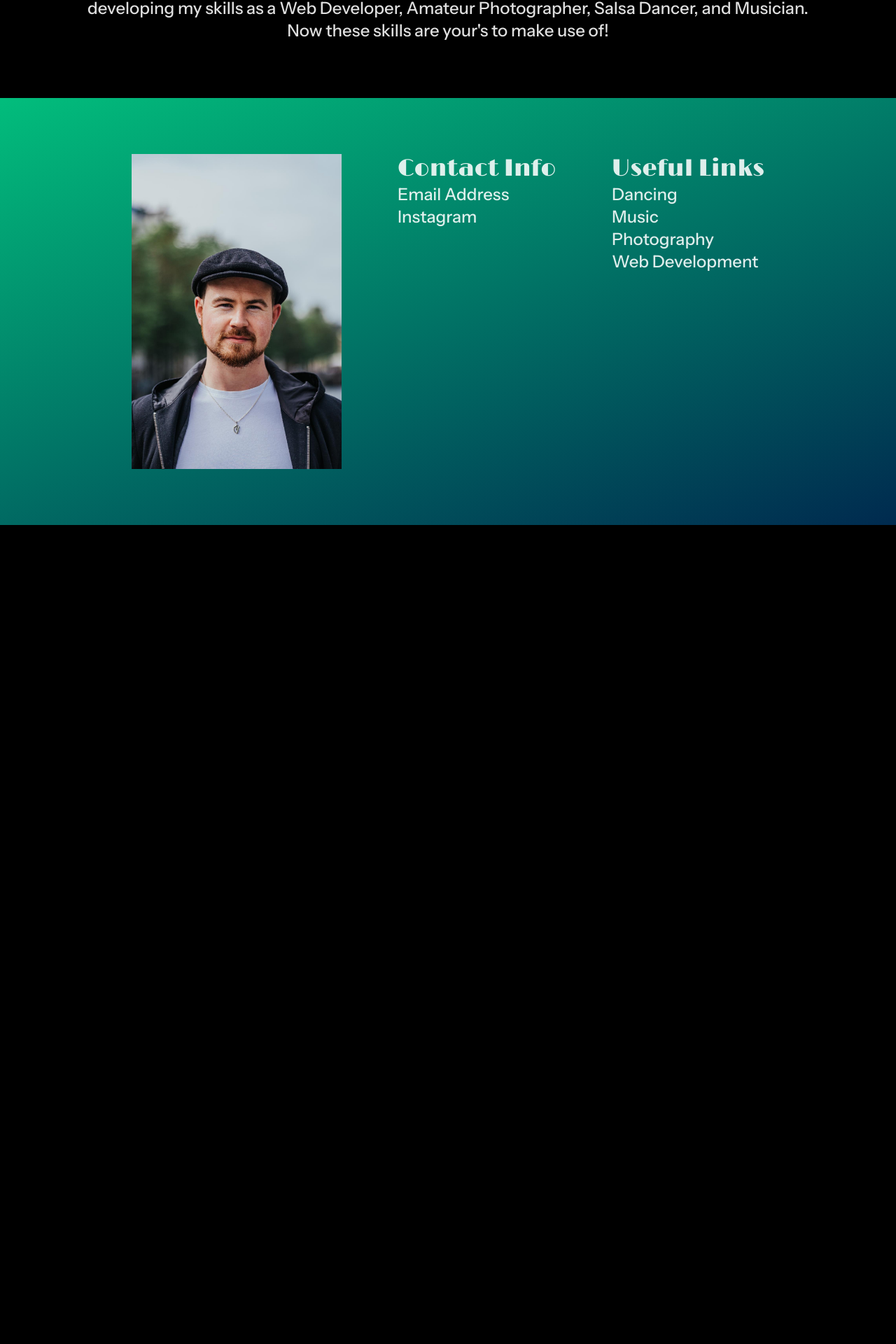
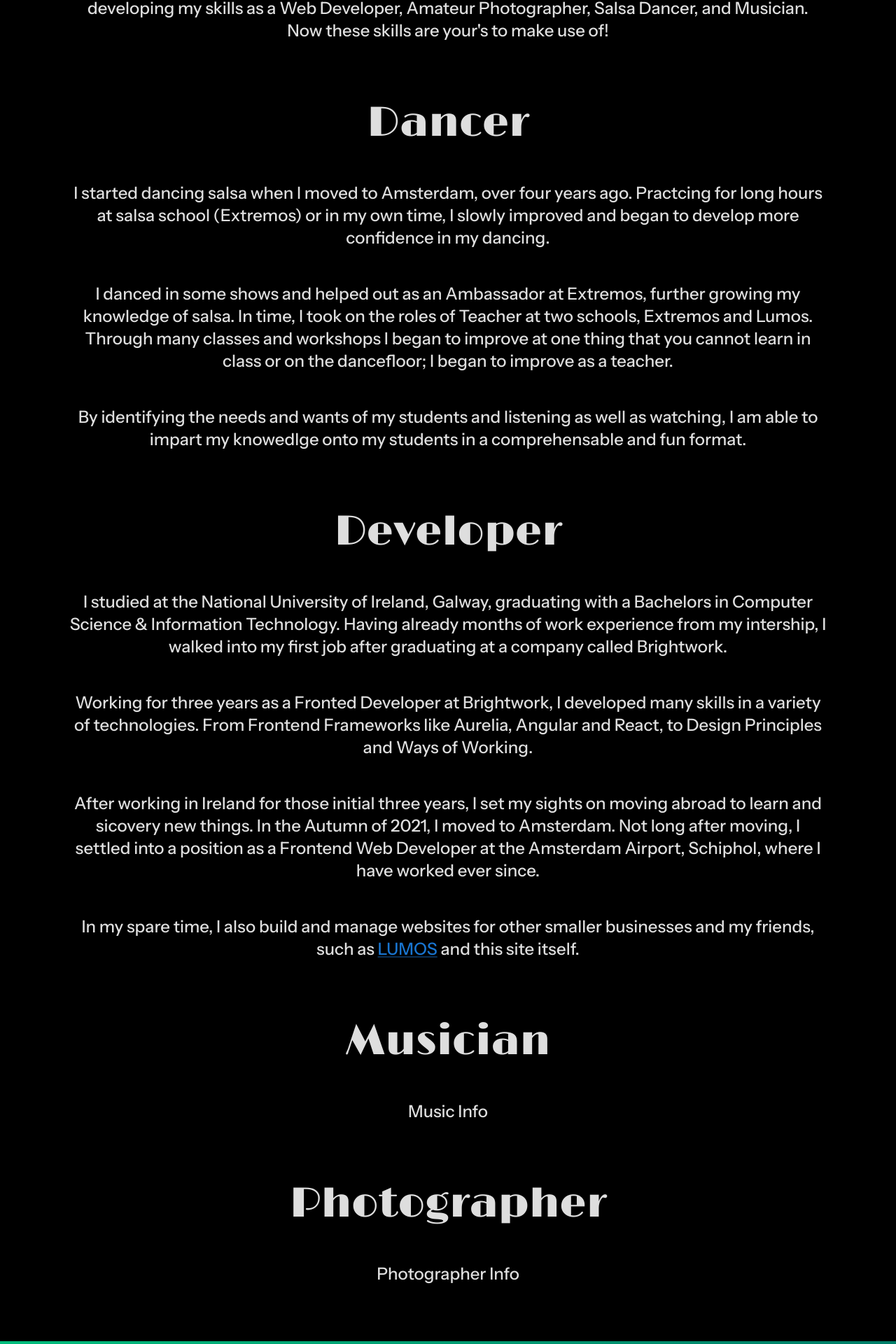
Before and after one commit to Lucobsen/lucobsen, a React (Vite) app: page / in a window 1280 px wide. Shown: the part 1038-2958 px from the top of the page at 70% size. Before the commit the page ends 1788 px from the top, so only its background shows below. Built offline with nearby package versions, Linux system fonts and the light colour scheme.

Commit message:
add basic sections

```diff
--- a/src/App.tsx
+++ b/src/App.tsx
@@ -1,4 +1,4 @@
-import { Box, Container, Grid, Stack, Typography } from '@mui/material';
+import { Box, Container, Grid, Link, Stack, Typography } from '@mui/material';
 import { useContext } from 'react';
 import { ScreenSizeContext } from './utils/screen-size-context';
 
@@ -32,6 +32,7 @@ const App = () => {
           </Stack>
         </Box>
 
+        {/* TODO: add hobbies and interests & socials */}
         <Stack
           my={10}
           textAlign="center"
@@ -70,12 +71,119 @@ const App = () => {
             </Grid>
           </Grid>
 
+          {/* TODO: my past, hobbies & interests */}
           <Typography variant="h5" fontFamily="Instrument Sans">
             Hi, my name is Luke, nerd by day, dancer by night!<br></br>I was
             born and raised in Ireland, before moving to the Netherlands in
             2021. For years I have worked developing my skills as a Web
             Developer, Amateur Photographer, Salsa Dancer, and Musician.
             <br></br>Now these skills are your's to make use of!
+          </Typography>
+        </Stack>
+
+        {/* TODO: add dancing videos, pictures, more info about schools I teach at, private class info, testimonials */}
+        <Stack
+          my={10}
+          textAlign="center"
+          spacing={6}
+          maxWidth={1200}
+          justifySelf="center"
+          width="85%"
+        >
+          <Typography variant="h2">Dancer</Typography>
+
+          <Typography variant="h5" fontFamily="Instrument Sans">
+            I started dancing salsa when I moved to Amsterdam, over four years
+            ago. Practcing for long hours at salsa school (Extremos) or in my
+            own time, I slowly improved and began to develop more confidence in
+            my dancing.
+          </Typography>
+
+          <Typography variant="h5" fontFamily="Instrument Sans">
+            I danced in some shows and helped out as an Ambassador at Extremos,
+            further growing my knowledge of salsa. In time, I took on the roles
+            of Teacher at two schools, Extremos and Lumos. Through many classes
+            and workshops I began to improve at one thing that you cannot learn
+            in class or on the dancefloor; I began to improve as a teacher.
+          </Typography>
+
+          <Typography variant="h5" fontFamily="Instrument Sans">
+            By identifying the needs and wants of my students and listening as
+            well as watching, I am able to impart my knowedlge onto my students
+            in a comprehensable and fun format.
+          </Typography>
+        </Stack>
+
+        {/* TODO: add personal projects and work projects */}
+        <Stack
+          my={10}
+          textAlign="center"
+          spacing={6}
+          maxWidth={1200}
+          justifySelf="center"
+          width="85%"
+        >
+          <Typography variant="h2">Developer</Typography>
+
+          <Typography variant="h5" fontFamily="Instrument Sans">
+            I studied at the National University of Ireland, Galway, graduating
+            with a Bachelors in Computer Science & Information Technology.
+            Having already months of work experience from my intership, I walked
+            into my first job after graduating at a company called Brightwork.
+          </Typography>
+
+          <Typography variant="h5" fontFamily="Instrument Sans">
+            Working for three years as a Fronted Developer at Brightwork, I
+            developed many skills in a variety of technologies. From Frontend
+            Frameworks like Aurelia, Angular and React, to Design Principles and
+            Ways of Working.
+          </Typography>
+
+          <Typography variant="h5" fontFamily="Instrument Sans">
+            After working in Ireland for those initial three years, I set my
+            sights on moving abroad to learn and sicovery new things. In the
+            Autumn of 2021, I moved to Amsterdam. Not long after moving, I
+            settled into a position as a Frontend Web Developer at the Amsterdam
+            Airport, Schiphol, where I have worked ever since.
+          </Typography>
+
+          <Typography variant="h5" fontFamily="Instrument Sans">
+            In my spare time, I also build and manage websites for other smaller
+            businesses and my friends, such as{' '}
+            {<Link href="https://www.lumoslatin.nl/">LUMOS</Link>} and this site
+            itself.
+          </Typography>
+        </Stack>
+
+        {/* TODO: Links to my music, photos of me performing, guitar lessons, instruments I can play, testimonials */}
+        <Stack
+          my={10}
+          textAlign="center"
+          spacing={6}
+          maxWidth={1200}
+          justifySelf="center"
+          width="85%"
+        >
+          <Typography variant="h2">Musician</Typography>
+
+          <Typography variant="h5" fontFamily="Instrument Sans">
+            Music Info
+          </Typography>
+        </Stack>
+
+        {/* TODO: Photo albums */}
+        <Stack
+          my={10}
+          textAlign="center"
+          spacing={6}
+          maxWidth={1200}
+          justifySelf="center"
+          width="85%"
+        >
+          <Typography variant="h2">Photographer</Typography>
+
+          <Typography variant="h5" fontFamily="Instrument Sans">
+            Photographer Info
           </Typography>
         </Stack>
       </Container>
```
